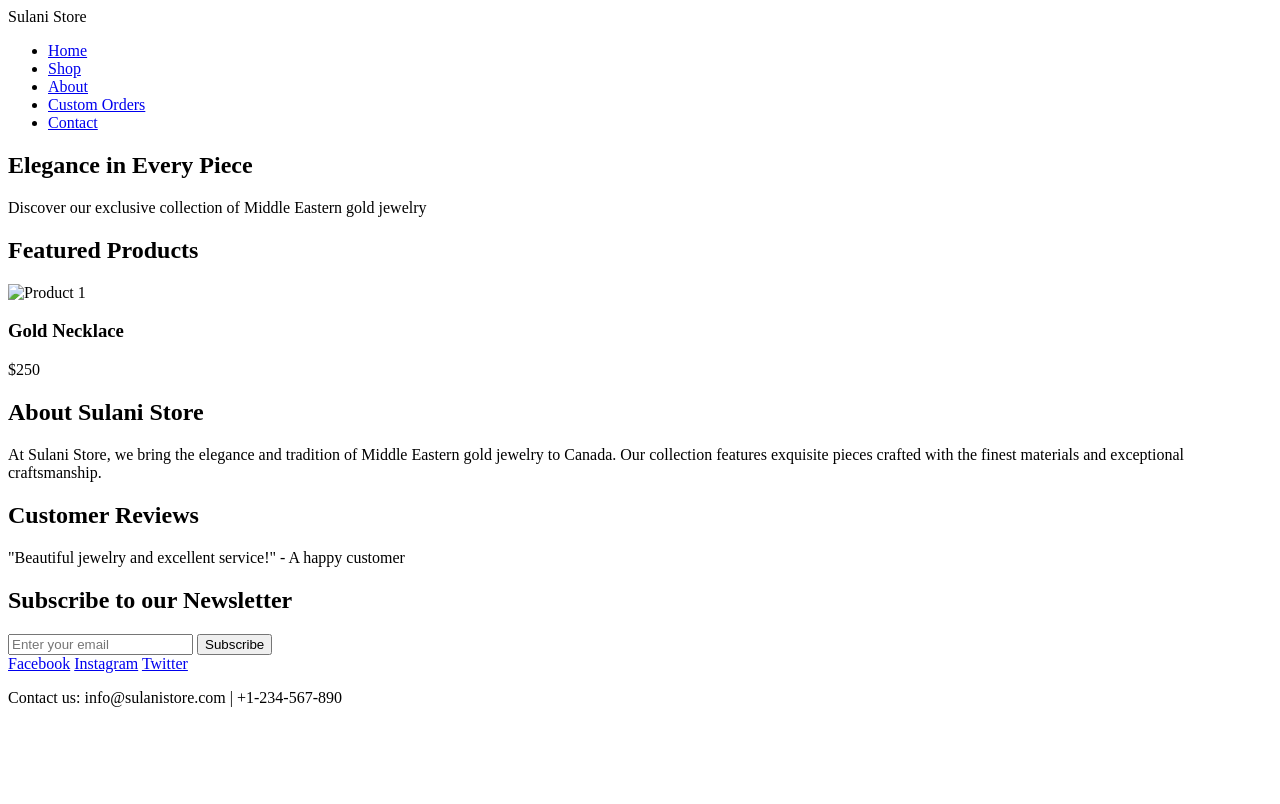
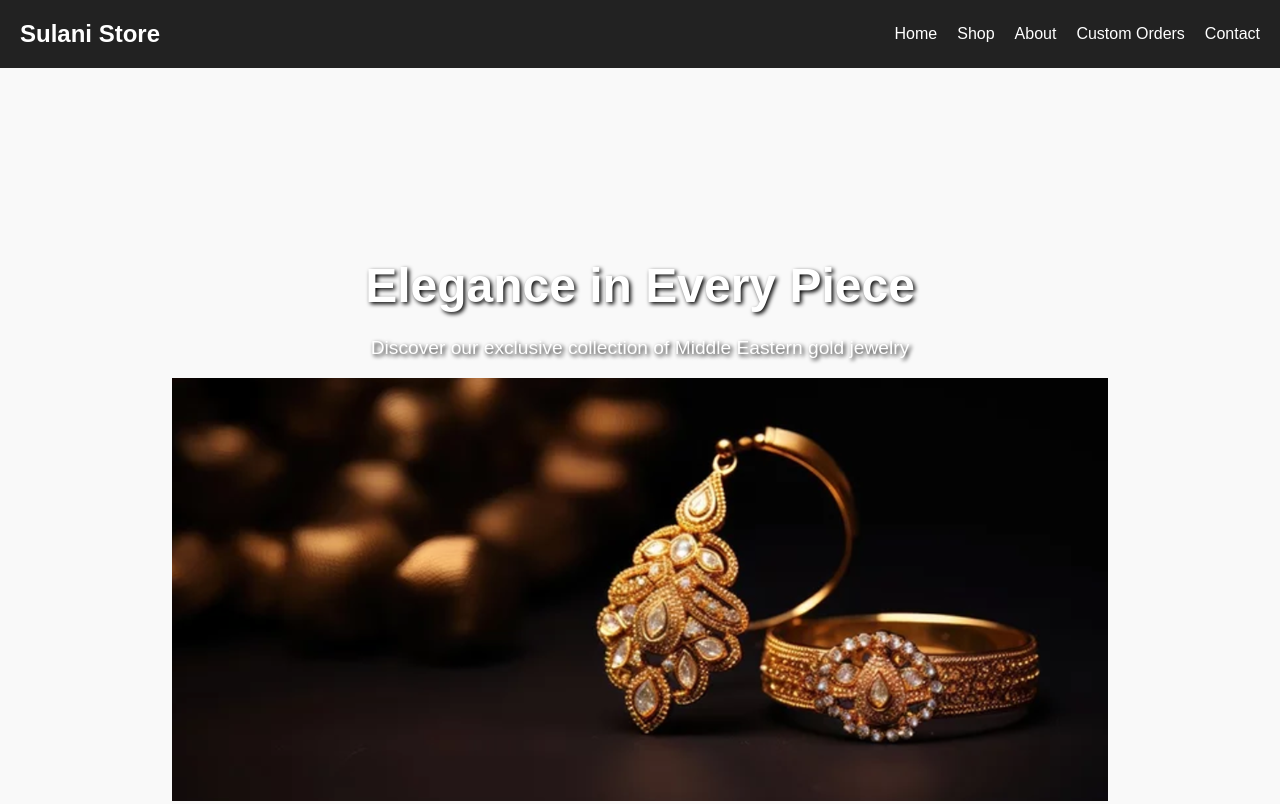
Before and after one commit to Presto908/Final-group-project--grid, a plain HTML site: page index.html in a window 1280 px wide. Shown: the top 804 px of the page. Drawn offline with Linux system fonts and the light colour scheme.

Commit message:
added the gallery, it has its own css, need center

```diff
--- a/index.html
+++ b/index.html
@@ -4,7 +4,7 @@
     <meta charset="UTF-8">
     <meta name="viewport" content="width=device-width, initial-scale=1.0">
     <title>Sulani Store - Home</title>
-    <link rel="stylesheet" href="style.css">
+    <link rel="stylesheet" href="styles.css">
 </head>
 <body>
     <header>
@@ -19,10 +19,15 @@
             </ul>
         </nav>
     </header>
+    <div >
+    <section class="hero">
 
-    <section class="hero">
-        <h1>Elegance in Every Piece</h1>
+       <div> <h1>Elegance in Every Piece</h1>
         <p>Discover our exclusive collection of Middle Eastern gold jewelry</p>
+    </div>
+        <img src="imgs/Earing and ring.png" alt="">
+
+
     </section>
 
     <section class="featured-products">
@@ -30,7 +35,7 @@
         <div class="product-grid">
             <!-- Repeat this block for each product -->
             <div class="product">
-                <img src="goldnecklace.jpg" alt="Product 1">
+                a src="goldnecklace.jpg" alt="Product 1">
                 <h3>Gold Necklace</h3>
                 <p>$250</p>
             </div>
--- a/styles.css
+++ b/styles.css
@@ -44,6 +44,7 @@ nav ul li a:hover {
   color: #f0a500;
 }
 
+
 .hero {
   background: url('hero.jpg') no-repeat center center/cover;
   color: #fff;
@@ -61,6 +62,7 @@ nav ul li a:hover {
   font-size: 1.2em;
   text-shadow: 2px 2px 4px #000;
 }
+
 
 section {
   padding: 60px 20px;
```
Also changed, not shown: shop.html (+1 -1 lines), imgs/Earing and ring.png (added).
